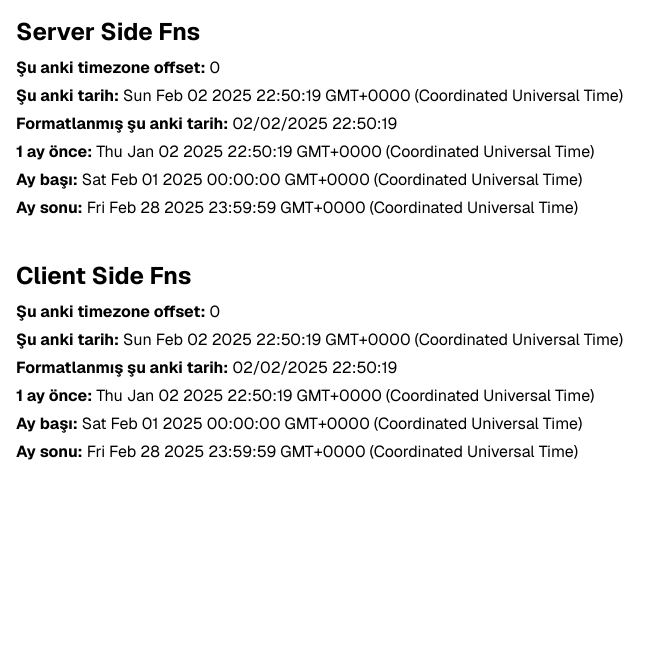
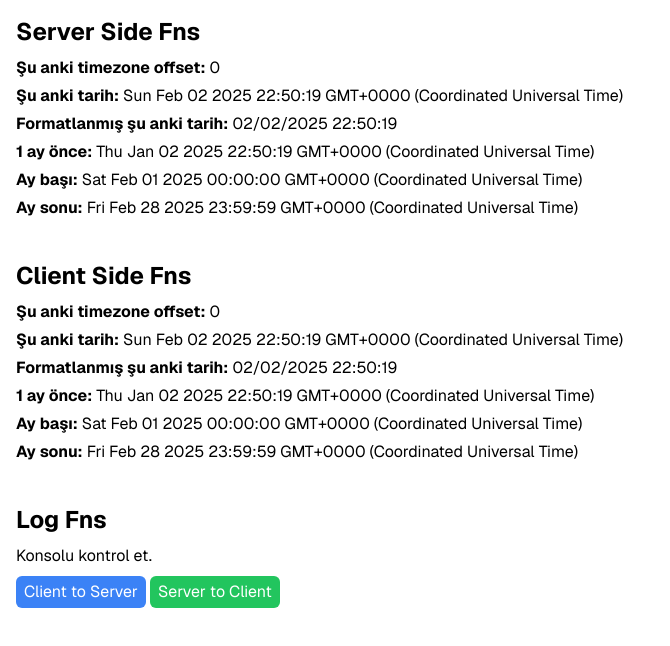
Before and after one commit to mehmetext/date-fns-next, a Next.js app: page / in a window 1280 px wide. Shown: the top 646 px of the page, without its empty margins (0-670 px from the left). Built offline with nearby package versions, Linux system fonts and the light colour scheme.

Commit message:
feat: add log-fns

```diff
--- /dev/null
+++ b/src/app/components/c2s-button.tsx
@@ -0,0 +1,16 @@
+"use client";
+
+export default function C2SButton({
+  onClick,
+}: {
+  onClick: (date: Date) => void;
+}) {
+  return (
+    <button
+      className="bg-blue-500 text-white px-2 py-1 rounded-md"
+      onClick={() => onClick(new Date())}
+    >
+      Client to Server
+    </button>
+  );
+}
--- /dev/null
+++ b/src/app/components/log-fns.tsx
@@ -0,0 +1,20 @@
+import C2SButton from "./c2s-button";
+import S2CButton from "./s2c-button";
+
+export default function LogFns() {
+  return (
+    <div className="flex flex-col gap-2">
+      <h1 className="text-2xl font-bold">Log Fns</h1>
+      <p>Konsolu kontrol et.</p>
+      <div className="flex gap-1 items-start">
+        <C2SButton
+          onClick={async (date) => {
+            "use server";
+            console.log("Client to Server:", date);
+          }}
+        />
+        <S2CButton date={new Date()} />
+      </div>
+    </div>
+  );
+}
--- /dev/null
+++ b/src/app/components/s2c-button.tsx
@@ -0,0 +1,12 @@
+"use client";
+
+export default function S2CButton({ date }: { date: Date }) {
+  return (
+    <button
+      className="bg-green-500 text-white px-2 py-1 rounded-md"
+      onClick={() => console.log("Server to Client:", date)}
+    >
+      Server to Client
+    </button>
+  );
+}
--- a/src/app/page.tsx
+++ b/src/app/page.tsx
@@ -1,4 +1,5 @@
 import ClientSideFns from "./components/client-side-fns";
+import LogFns from "./components/log-fns";
 import ServerSideFns from "./components/server-side-fns";
 
 export default function Home() {
@@ -6,6 +7,7 @@ export default function Home() {
     <div className="container my-4 flex flex-col gap-10">
       <ServerSideFns />
       <ClientSideFns />
+      <LogFns />
     </div>
   );
 }
```
